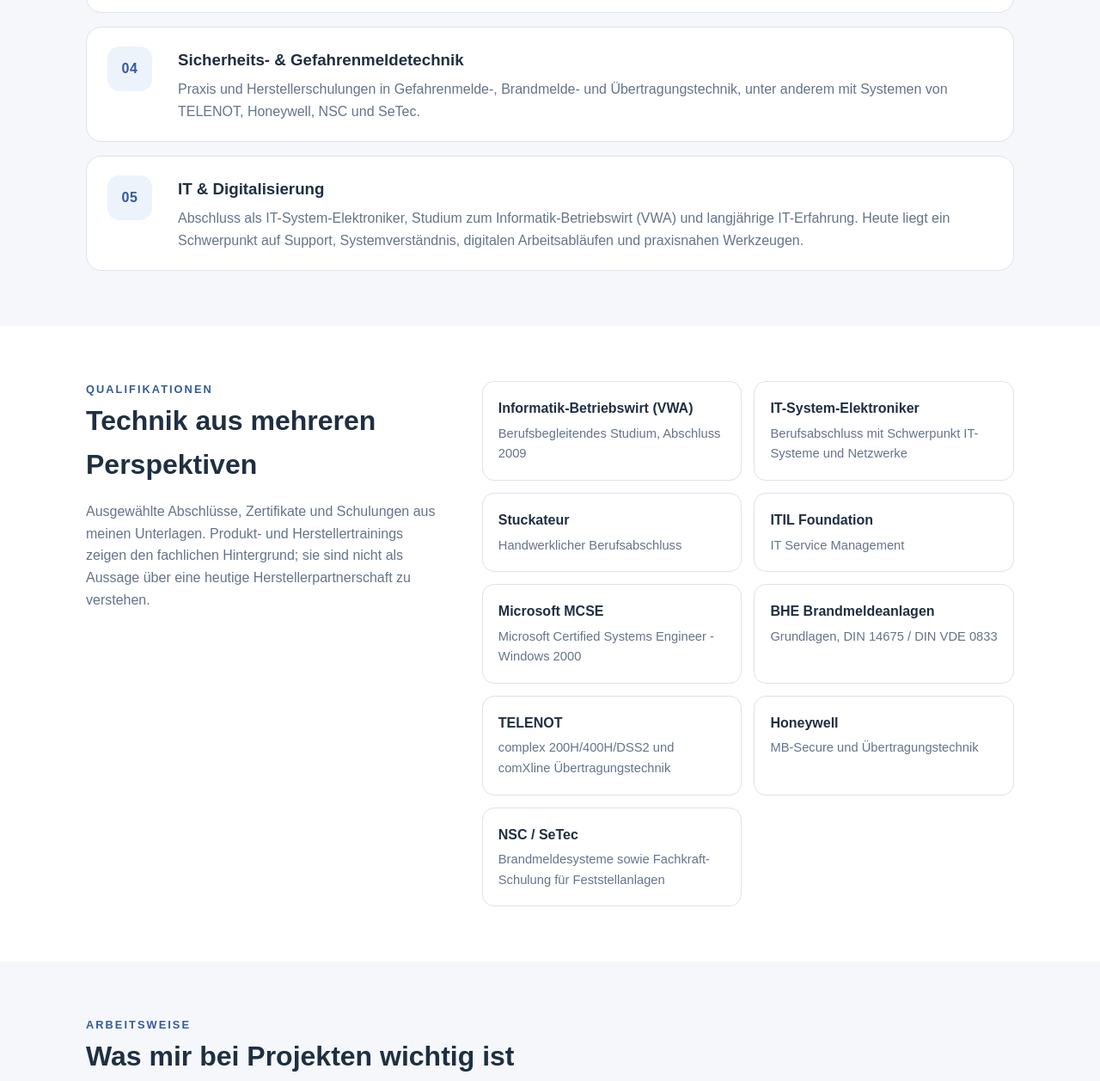
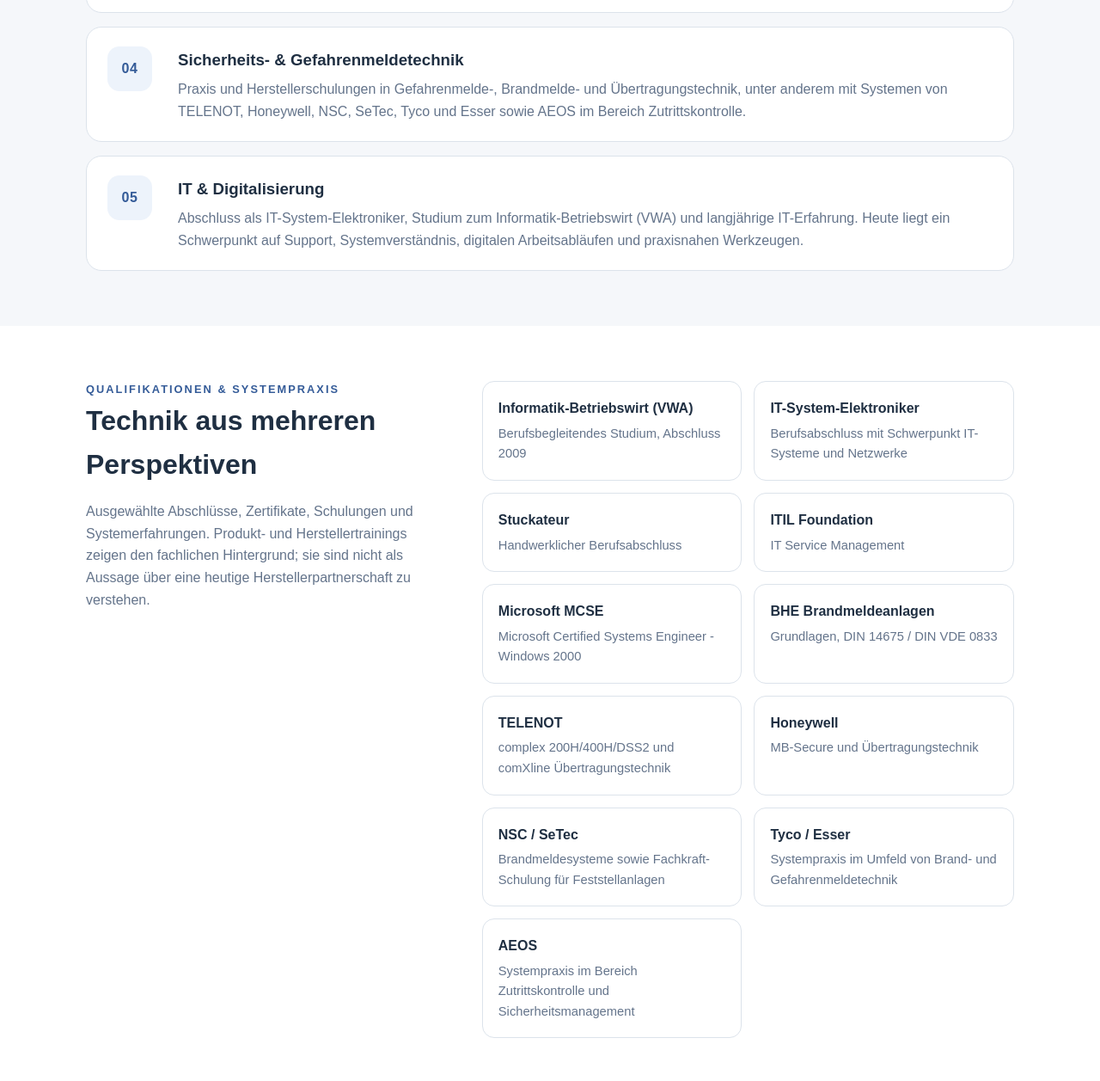
Before and after one commit to alterBastler/es-planung-digitalisierung, a plain HTML site: page about.html in a window 1280 px wide. Shown: the part 1604-2861 px from the top of the page at 86% size. Drawn offline with Linux system fonts and the light colour scheme.

Commit message:
Add files via upload

```diff
--- a/about.html
+++ b/about.html
@@ -73,7 +73,7 @@
         </article>
         <article class="journey-item">
           <div class="journey-icon">04</div>
-          <div><h3>Sicherheits- &amp; Gefahrenmeldetechnik</h3><p>Praxis und Herstellerschulungen in Gefahrenmelde-, Brandmelde- und Übertragungstechnik, unter anderem mit Systemen von TELENOT, Honeywell, NSC und SeTec.</p></div>
+          <div><h3>Sicherheits- &amp; Gefahrenmeldetechnik</h3><p>Praxis und Herstellerschulungen in Gefahrenmelde-, Brandmelde- und Übertragungstechnik, unter anderem mit Systemen von TELENOT, Honeywell, NSC, SeTec, Tyco und Esser sowie AEOS im Bereich Zutrittskontrolle.</p></div>
         </article>
         <article class="journey-item">
           <div class="journey-icon">05</div>
@@ -86,9 +86,9 @@
   <section class="section">
     <div class="wrap qualification-grid">
       <div>
-        <div class="kicker">Qualifikationen</div>
+        <div class="kicker">Qualifikationen &amp; Systempraxis</div>
         <h2>Technik aus mehreren Perspektiven</h2>
-        <p class="lead">Ausgewählte Abschlüsse, Zertifikate und Schulungen aus meinen Unterlagen. Produkt- und Herstellertrainings zeigen den fachlichen Hintergrund; sie sind nicht als Aussage über eine heutige Herstellerpartnerschaft zu verstehen.</p>
+        <p class="lead">Ausgewählte Abschlüsse, Zertifikate, Schulungen und Systemerfahrungen. Produkt- und Herstellertrainings zeigen den fachlichen Hintergrund; sie sind nicht als Aussage über eine heutige Herstellerpartnerschaft zu verstehen.</p>
       </div>
       <div class="qualification-list">
         <div class="qualification"><strong>Informatik-Betriebswirt (VWA)</strong><span>Berufsbegleitendes Studium, Abschluss 2009</span></div>
@@ -100,6 +100,8 @@
         <div class="qualification"><strong>TELENOT</strong><span>complex 200H/400H/DSS2 und comXline Übertragungstechnik</span></div>
         <div class="qualification"><strong>Honeywell</strong><span>MB-Secure und Übertragungstechnik</span></div>
         <div class="qualification"><strong>NSC / SeTec</strong><span>Brandmeldesysteme sowie Fachkraft-Schulung für Feststellanlagen</span></div>
+        <div class="qualification"><strong>Tyco / Esser</strong><span>Systempraxis im Umfeld von Brand- und Gefahrenmeldetechnik</span></div>
+        <div class="qualification"><strong>AEOS</strong><span>Systempraxis im Bereich Zutrittskontrolle und Sicherheitsmanagement</span></div>
       </div>
     </div>
   </section>
```
